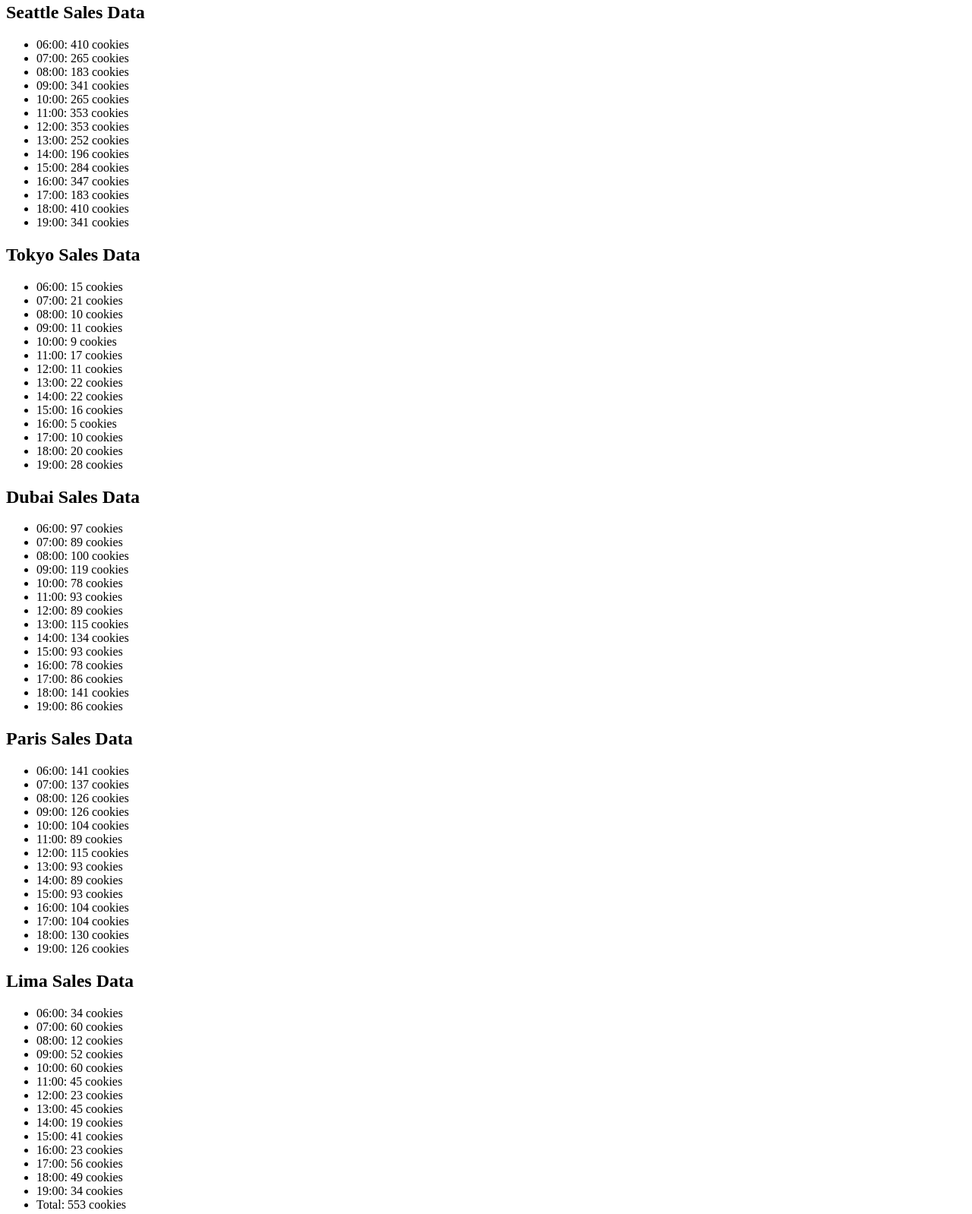
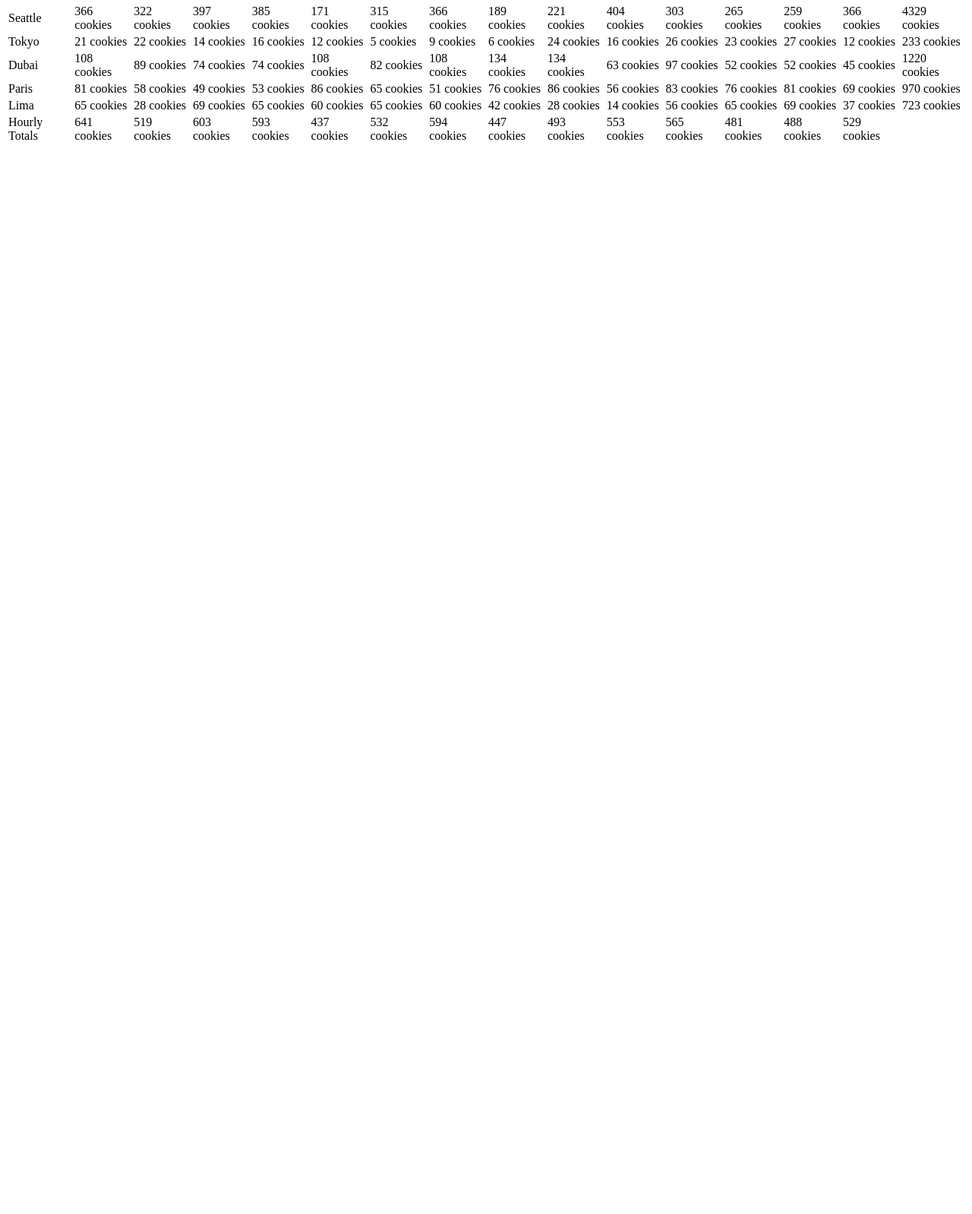
Before and after one commit to chillgatez/cookie-stand, a plain HTML site: page sales.html in a window 1280 px wide. Shown: the part 77-1675 px from the top of the page at 76% size. After the commit the page ends 800 px from the top, so only its background shows below. Drawn offline with Linux system fonts and the light colour scheme.

Commit message:
rendered table footer

```diff
--- a/js/app.js
+++ b/js/app.js
@@ -4,180 +4,147 @@ function getRandom (maxCust, minCust) {
     return Math.ceil(Math.random() * (maxCust - minCust) + minCust);
 }
 
+let hoursOOp = ["06:00", "07:00", "08:00", "09:00", "10:00", "11:00", "12:00", "13:00", "14:00", "15:00", "16:00", "17:00", "18:00", "19:00"];
 
-const sea = {
-    location: "Seattle",
-    minCust: 23,
-    maxCust: 65,
-    avgCSales: 6.3,
-    opHrs: ["06:00", "07:00", "08:00", "09:00", "10:00","11:00","12:00", "13:00", "14:00", "15:00", "16:00", "17:00", "18:00", "19:00"],
-    hrlyCust() {
-        //console.log(this.maxCust);
-        //console.log(this.minCust);
+
+function cookieStandLocation(location, min, max, avg, hours) {
+    let stand = {};
+    stand.location = location;
+    stand.minCust = min;
+    stand.maxCust = max;
+    stand.avgCSales = avg;
+    stand.opHrs = hours;
+    stand.hrlyCookies = [];
+
+    stand.hrlyCust = function() {
         return getRandom (this.maxCust, this.minCust);
-    },
-    hrlyCookies: [],
-    getCookies() {
+    }
+
+    stand.getCookies = function getCookies() {
         for (let i = 0; i < this.opHrs.length; i++) {
-            //console.log("seatle avg cookies/sale", this.avgCSales);
-            //console.log("seatle avg customer/hour", this.hrlyCust());
             this.hrlyCookies.push(Math.ceil(this.avgCSales * this.hrlyCust()));
         }
         return this.hrlyCookies;
     }
 
-
-}
-
-    let seaDArray = document.getElementById("seaData")
-    for (let i = 0; i < sea.opHrs.length; i++) {
-        let seaVar = document.createElement("li");
-        seaVar.innerHTML = `${sea.opHrs[i]}: ${sea.getCookies()[i]} cookies`;
-        seaDArray.append(seaVar);
-    }
-
-const tok = {
-    location: "Tokyo",
-    minCust: 3,
-    maxCust: 24,
-    avgCSales: 1.2,
-    opHrs: ["06:00", "07:00", "08:00", "09:00", "10:00","11:00","12:00", "13:00", "14:00", "15:00", "16:00", "17:00", "18:00", "19:00"],
-    hrlyCust: function() {
-        //console.log(this.maxCust);
-        //console.log(this.minCust);
-        return getRandom (this.maxCust, this.minCust);
-    },
-    hrlyCookies: [],
-    getCookies() {
-        for (let i = 0; i < this.opHrs.length; i++) {
-           // console.log(`${this.location} avg cookies/sale`, this.avgCSales);
-            //console.log(`${this.location} avg customer/hour`, this.hrlyCust());
-            this.hrlyCookies.push(Math.ceil(this.avgCSales * this.hrlyCust()));
+    stand.dailySales = function dailySales() {
+        let sum = 0;
+        for (let s = 0; s < this.opHrs.length; s++) {
+        sum += this.getCookies()[s];
         }
-        return this.hrlyCookies;
-    }
-}
-
-    let tokDArray = document.getElementById("tokData")
-    for (let i = 0; i < tok.opHrs.length; i++) {
-        let tokVar = document.createElement("li");
-        tokVar.innerHTML = `${tok.opHrs[i]}: ${tok.getCookies()[i]} cookies`;
-        tokDArray.append(tokVar);
-    }
-
-
-const dub = {
-    location: "Dubai",
-    minCust: 11,
-    maxCust: 38,
-    avgCSales: 3.7,
-    opHrs: ["06:00", "07:00", "08:00", "09:00", "10:00","11:00","12:00", "13:00", "14:00", "15:00", "16:00", "17:00", "18:00", "19:00"],
-    hrlyCust() {
-        //console.log(this.maxCust);
-        //console.log(this.minCust);
-        return getRandom (this.maxCust, this.minCust);
-    },
-    hrlyCookies: [],
-    getCookies() {
-        for (let i = 0; i < this.opHrs.length; i++) {
-            //console.log(`${this.location} avg cookies/sale`, this.avgCSales);
-            //console.log(`${this.location} avg customer/hour`, this.hrlyCust());
-            this.hrlyCookies.push(Math.ceil(this.avgCSales * this.hrlyCust()));
-        }
-        return this.hrlyCookies;
-    }
-}
-
-    let dubDArray = document.getElementById("dubData")
-    for (let i = 0; i < dub.opHrs.length; i++) {
-        let dubVar = document.createElement("li");
-        dubVar.innerHTML = `${dub.opHrs[i]}: ${dub.getCookies()[i]} cookies`;
-        dubDArray.append(dubVar);
+        return sum;
     }
 
 
 
-const par = {
-    location: "Paris",
-    minCust: 20,
-    maxCust: 38,
-    avgCSales: 2.3,    avgCSales: 3.7,
-    opHrs: ["06:00", "07:00", "08:00", "09:00", "10:00","11:00","12:00", "13:00", "14:00", "15:00", "16:00", "17:00", "18:00", "19:00"],
-    hrlyCust() {
-        //console.log(this.maxCust);
-        //console.log(this.minCust);
-        return getRandom (this.maxCust, this.minCust);
-    },
-    hrlyCookies: [],
-    getCookies() {
-        for (let i = 0; i < this.opHrs.length; i++) {
-            //console.log(`${this.location} avg cookies/sale`, this.avgCSales);
-            //console.log(`${this.location} avg customer/hour`, this.hrlyCust());
-            this.hrlyCookies.push(Math.ceil(this.avgCSales * this.hrlyCust()));
+//loop through sales per hour, add them up then render
+
+    stand.render = function() {
+     let trCookieStands = document.createElement("tr");
+     let localeTD = document.createElement("td");
+     localeTD.innerHTML = this.location;
+     trCookieStands.append(localeTD);
+
+        for (let c = 0; c < this.opHrs.length; c++) {
+            let tdCookies = document.createElement("td");
+            tdCookies.innerHTML = `${this.hrlyCookies[c]} cookies`;
+            trCookieStands.append(tdCookies);
         }
-        return this.hrlyCookies;
-    },
-    totalCSales() {
-        let sum = 0;
-        for (let s = 0; s < this.opHrs.length; s++){
-        sum += this.getCookies()[s];
-        }
-        return sum
+
+        /*for (let d = 0; d < this.location. ; d++) {
+        let dailySum = document.createElement("td");
+        dailySum.innerHTML = `${this.dailySum()} cookies`;
+        trCookieStands.append(dailySum);
+        }*/
+
+        document.getElementById("salesData").append(trCookieStands);
+        let dailySum = document.createElement("td");
+        dailySum.innerHTML = `${this.dailySales()} cookies`;
+        trCookieStands.append(dailySum);
+
+
     }
 
-}
-
-    let parDArray = document.getElementById("parData")
-    for (let i = 0; i < par.opHrs.length; i++) {
-        let parVar = document.createElement("li");
-        parVar.innerHTML = `${par.opHrs[i]}: ${par.getCookies()[i]} cookies`;
-        parDArray.append(parVar);
-    }
-
-
-const lim = {
-    location: "Lima",
-    minCust: 2,
-    maxCust: 16,
-    avgCSales: 4.6,
-    avgCSales: 3.7,
-    opHrs: ["06:00", "07:00", "08:00", "09:00", "10:00","11:00","12:00", "13:00", "14:00", "15:00", "16:00", "17:00", "18:00", "19:00"],
-    hrlyCust() {
-        //console.log(this.maxCust);
-        //console.log(this.minCust);
-        return getRandom (this.maxCust, this.minCust);
-    },
-    hrlyCookies: [],
-    getCookies() {
-        for (let i = 0; i < this.opHrs.length; i++) {
-            //console.log(`${this.location} avg cookies/sale`, this.avgCSales);
-            //console.log(`${this.location} avg customer/hour`, this.hrlyCust());
-            this.hrlyCookies.push(Math.ceil(this.avgCSales * this.hrlyCust()));
-        }
-        return this.hrlyCookies;
-    },
-    totalCSales() {
-        let sum = 0;
-        for (let s = 0; s < this.opHrs.length; s++){
-        sum += this.getCookies()[s];
-        }
-        return sum
-    },
+    return stand;
 
 
 }
 
-    let limDArray = document.getElementById("limData")
-    for (let i = 0; i < lim.opHrs.length; i++) {
-        let limVar = document.createElement("li");
-        limVar.innerHTML = `${lim.opHrs[i]}: ${lim.getCookies()[i]} cookies`;
-        limDArray.append(limVar);
-        //let limSum = document.createElement("li");
-        //limSum.innerHTML = `Total: ${lim.totalCSales()} cookies`;
-        //limSum.appendChild(".limData");
-        //limSum.append("#limData")
+const sea = new cookieStandLocation("Seattle", 23, 65, 6.3, hoursOOp, []);
+sea.hrlyCust();
+sea.getCookies();
+sea.dailySales();
+sea.render();
+
+const tok = cookieStandLocation("Tokyo", 3, 24, 1.2, hoursOOp, []);
+tok.hrlyCust();
+tok.getCookies();
+tok.dailySales();
+tok.render();
+
+const dub = cookieStandLocation("Dubai", 11, 38, 3.7, hoursOOp, []);
+dub.hrlyCust();
+dub.getCookies();
+dub.dailySales();
+dub.render();
+
+const par = cookieStandLocation("Paris", 20, 38, 2.3, hoursOOp, []);
+par.hrlyCust();
+par.getCookies();
+par.dailySales();
+par.render();
+
+const lim = cookieStandLocation("Lima", 2, 16, 4.6, hoursOOp, []);
+lim.hrlyCust();
+lim.getCookies();
+lim.dailySales();
+lim.render();
+
+//iterates over the hrlyCookies arrays of each object and sums the values at each index position
+function getTotalCPH(objArr) {
+    let totalCPH = new Array(objArr[0].opHrs.length).fill(0);
+    for (let l = 0; l < objArr.length; l++) {
+      let cookiesArr = objArr[l].hrlyCookies;
+      for (let h = 0; h < hoursOOp.length; h++) {
+        totalCPH[h] += cookiesArr[h];
+      }
     }
 
-    let limSum = document.createElement("li");
-    limSum.innerHTML = `Total: ${lim.totalCSales()} cookies`;
-    limDArray.append(limSum);
+    return totalCPH;
+  }
+
+  //call total cookies per hour function
+    let cookieStandObjects = [sea, tok, dub, par, lim];
+    let totalCPH = getTotalCPH(cookieStandObjects);
+
+    console.log(totalCPH);
+
+
+    let hrlyTotals = document.createElement("tr");
+    let totals = document.createElement("td");
+    totals.innerHTML = "Hourly Totals";
+    hrlyTotals.insertBefore(totals, hrlyTotals.firstChild);
+
+    for (let t = 0; t < totalCPH.length; t++) {
+      let CPH = document.createElement("td");
+      CPH.innerHTML = `${totalCPH[t]} cookies`;
+      hrlyTotals.append(CPH);
+    }
+
+    document.getElementById("salesData").append(hrlyTotals);
+
+    /*function getTotalCookiesByHour(hours) {
+        let totalCookiesByHour = [];
+        for (let i = 0; i < hours.length; i++) {
+          let sum = 0;
+          for (let j = 0; j < cookieStands.length; j++) {
+            sum += cookieStands[j].hrlyCookies[i];
+          }
+          totalCookiesByHour.push(sum);
+        }
+        return totalCookiesByHour;
+      }
+
+      let totalCookies = getTotalCookiesByHour(hoursOOp);
+
+      console.log(totalCookies);*/
--- a/sales.html
+++ b/sales.html
@@ -8,38 +8,7 @@
 </head>
     <h1> Pat's Sales Data</h1>
 <body>
-    <article>
-        <h2>Seattle Sales Data</h2>
-        <ul id="seaData">
-
-        </ul>
-    </article>
-
-    <article>
-        <h2>Tokyo Sales Data</h2>
-        <ul id="tokData">
-
-        </ul>
-    </article>
-
-    <article>
-        <h2>Dubai Sales Data</h2>
-        <ul id="dubData">
-
-        </ul>
-    </article>
-
-    <article>
-        <h2>Paris Sales Data</h2>
-        <ul id="parData"></ul>
-        <ul></ul>
-    </article>
-
-    <article>
-        <h2>Lima Sales Data</h2>
-        <ul id="limData"></ul>
-        <ul id="limSum"></ul>
-    </article>
+    <table id = "salesData"></table>
 
     <script src="js\app.js"></script>
 </body>
```
